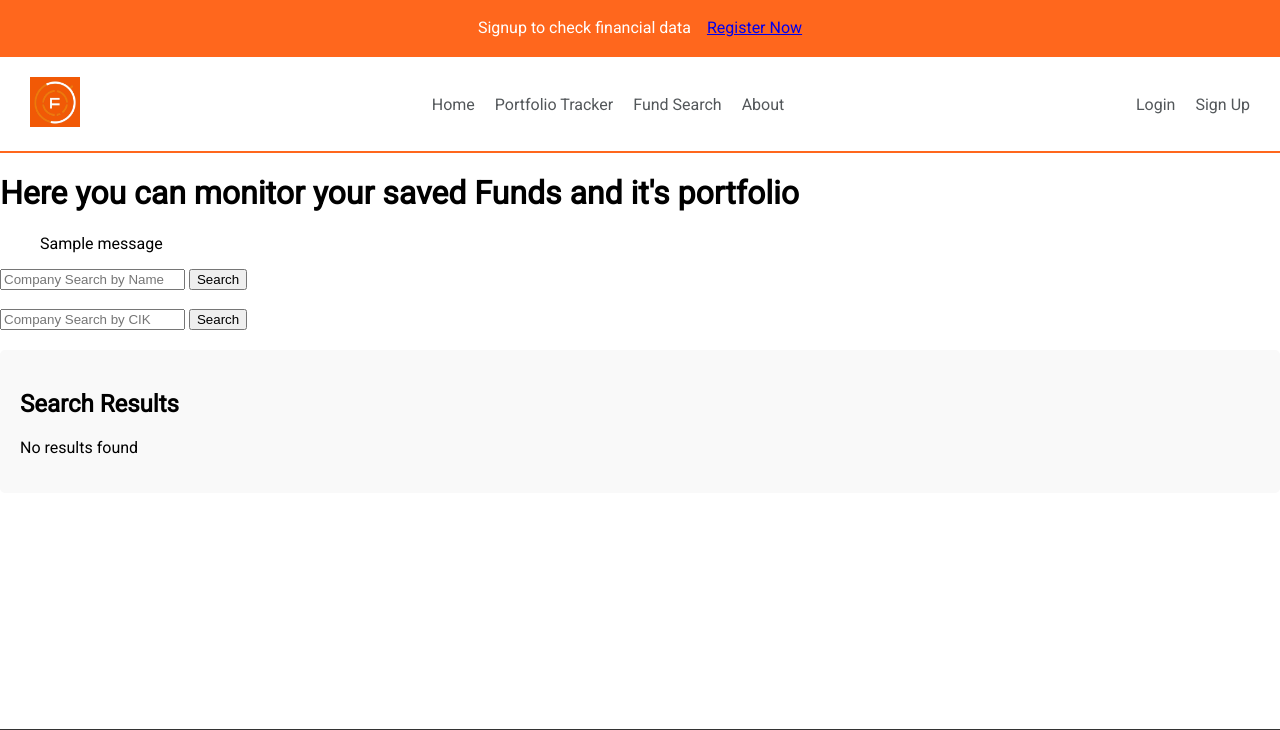
After one commit to martynasfreitakas/FinalFinance_flask_project, a Flask app: page /portfolio_monitor in a window 1280 px wide. The commit adds this page. Shown: the top 730 px of the page. Run offline with Flask 3, Linux system fonts and the light colour scheme; tables that the repository leaves empty hold one stand-in row (values such as "Sample post"); one stand-in notice (Sample message) is shown.

Commit message:
fixed routes and utils. Extended templates

```diff
--- a/routes.py
+++ b/routes.py
@@ -2,7 +2,7 @@ from datetime import datetime
 from database import db
 from flask import render_template, flash, redirect, url_for, session, request
 from forms import SignUpForm, LoginForm
-from models import User, FundData
+from models import User, FundData, Submission
 from werkzeug.security import check_password_hash, generate_password_hash
 
 
@@ -77,10 +77,15 @@ def my_routes(app):
 
     @app.route('/fund_details/<cik>')
     def fund_details(cik):
-        fund = FundData.query.filter_by(cik=cik).first()
+        fund = Submission.query.filter_by(cik=cik).first()
         if not fund:
             flash('No fund found with the given CIK.')
+            return redirect(url_for('fund_search'))
 
-    @app.route('/portfolio_tracker')
+        all_submissions = Submission.query.filter_by(cik=cik).all()
+
+        return render_template('fund_details.html', fund=fund, submissions=all_submissions, year=datetime.now().year)
+
+    @app.route('/portfolio_monitor')
     def portfolio_tracker() -> str:
-        return render_template('portfolio_tracker.html', year=datetime.now().year)
+        return render_template('portfolio_monitor.html', year=datetime.now().year)
--- a/templates/base.html
+++ b/templates/base.html
@@ -24,13 +24,13 @@
                     <ul>
                         <li><a href="{{ url_for('home') }}">Home</a></li>
                         <li><a href="{{ url_for('portfolio_tracker') }}">Portfolio Tracker</a></li>
+                        <li><a href="{{ url_for('fund_search') }}">Fund Search</a></li>
                         <li><a href="{{ url_for('about') }}">About</a></li>
                     </ul>
                 </div>
                 <div class="nav-user">
                     <ul>
                         {% if session['username'] %}
-                        <li><a href="{{ url_for('portfolio_tracker') }}">Portfolio Tracker</a></li>
                         <li><a href="{{ url_for('home') }}">home</a></li>
                         <li><a href="{{ url_for('logout') }}">Logout</a></li>
                         {% else %}
--- /dev/null
+++ b/templates/portfolio_monitor.html
@@ -0,0 +1,45 @@
+{% extends 'base.html' %}
+
+{% block content %}
+  <h1>Here you can monitor your saved  Funds and it's portfolio</h1>
+    {% set flask_messages = get_flashed_messages() %}
+    {% if flask_messages %}
+    <ul>
+        {% for message in flask_messages %}
+        <li>{{ message }}</li>
+        {% endfor %}
+    </ul>
+    {% endif %}
+    <div>
+    <form action="{{ url_for('fund_search') }}" method="get">
+      <input type="text" name="query" placeholder="Company Search by Name">
+      <input type="submit" value="Search">
+    </form>
+    </div>
+    <br>
+    <div>
+    <form action="{{ url_for('fund_search') }}" method="get">
+      <input type="text" name="query" placeholder="Company Search by CIK">
+      <input type="submit" value="Search">
+    </form>
+    </div>
+
+    <div class="company-search-results-block">
+      <h2>Search Results</h2>
+        {% if results %}
+      <ul>
+        {% for company_name, cik, url in results %}
+          <li>
+            <a href="{{ url }}" target="_blank">{{ company_name }}: {{ cik }}</a>
+            {% if show_details_button %}
+              <button class="view-details" data-cik="{{ cik }}">View Details</button>
+            {% endif %}
+          </li>
+        {% endfor %}
+      </ul>
+    {% else %}
+      <p>No results found</p>
+    {% endif %}
+  </div>
+
+{% endblock %}
```
Also changed, not shown: templates/fund_details.html (added, +25 -0 lines), templates/fund_search.html (renamed from templates/portfolio_tracker.html, +5 -5 lines), utils.py (+6 -5 lines), 1 other file.
